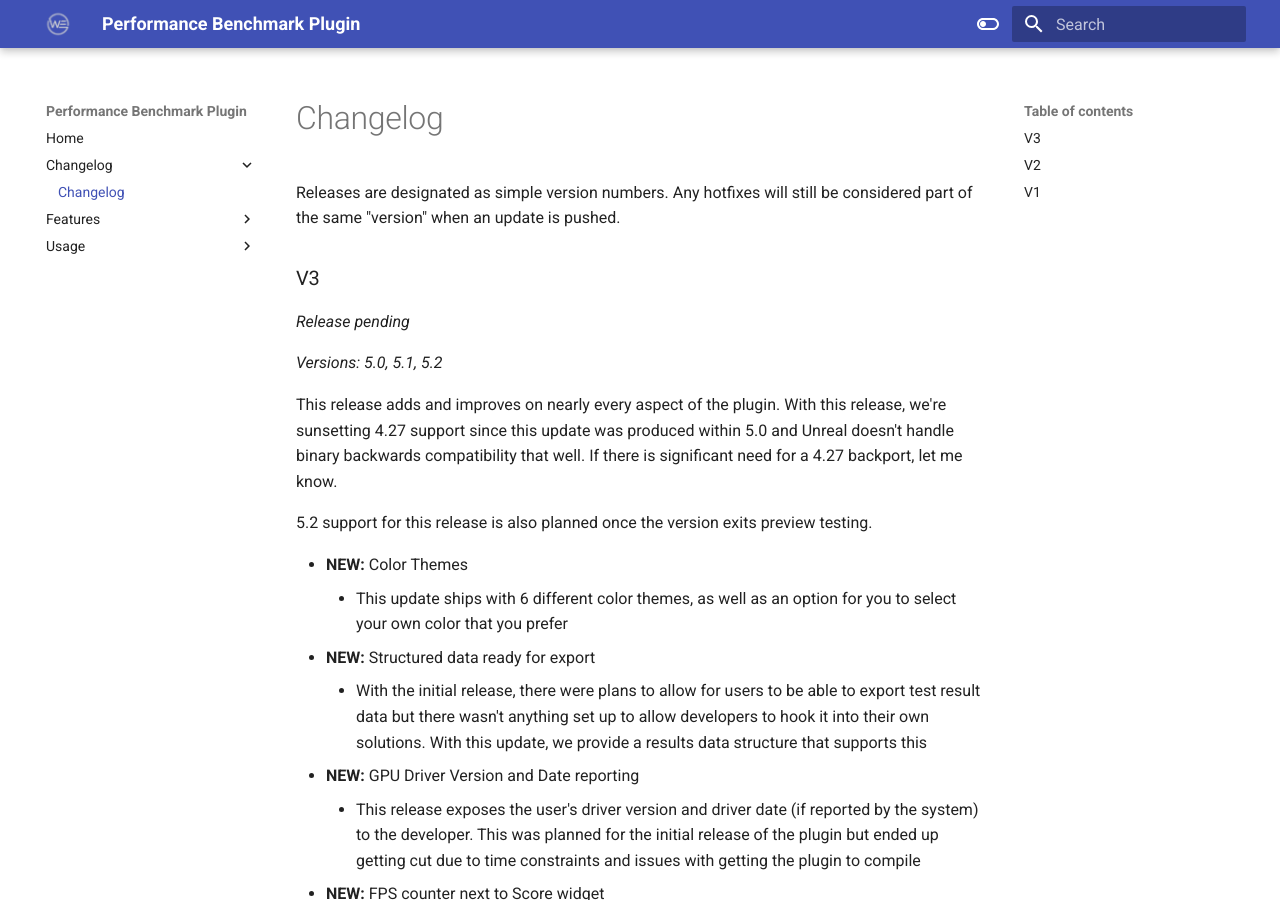
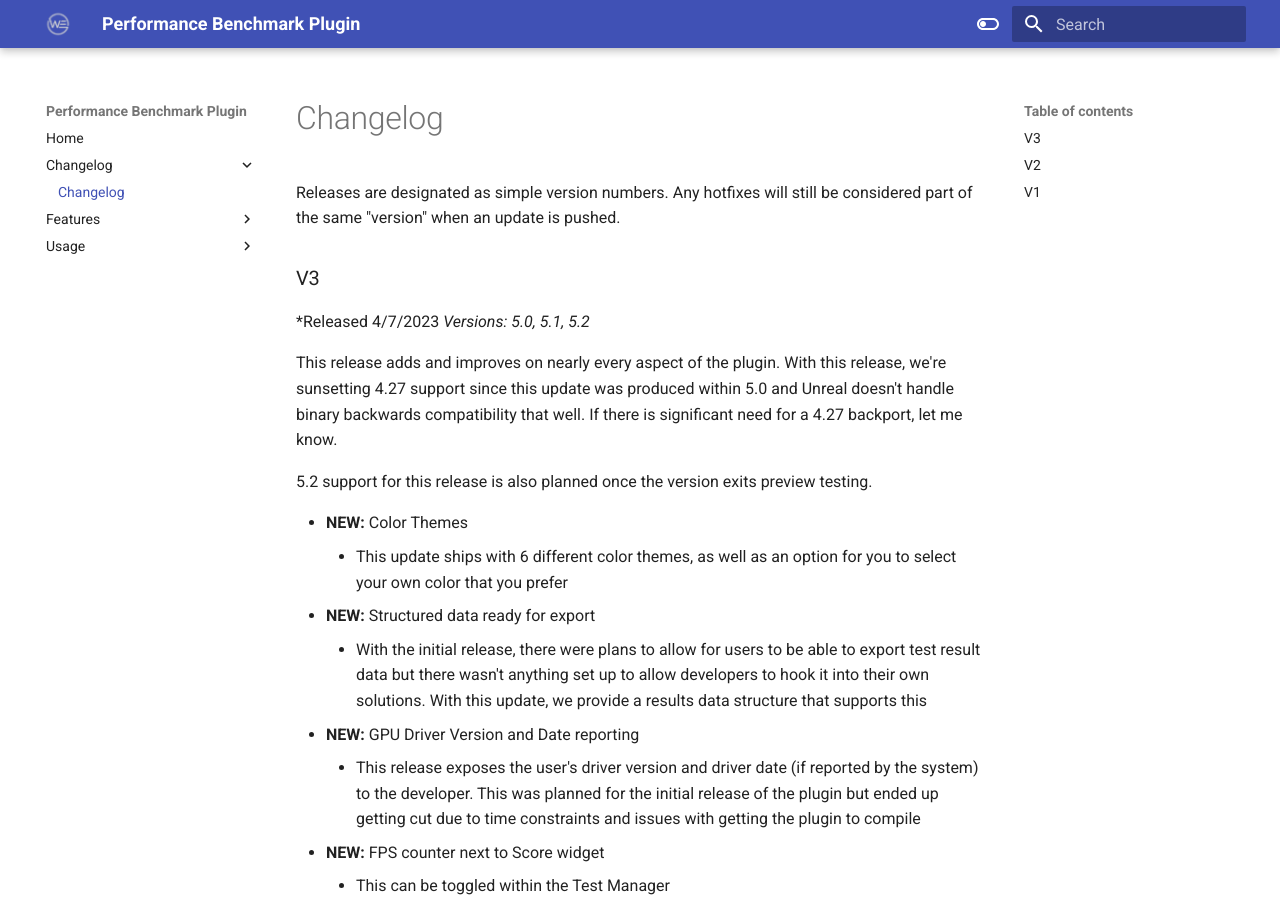
Before and after one commit to warheadent/PerformanceBenchDocs, an MkDocs documentation site: the page built from docs/Changelog/Changelog.md, in a window 1280 px wide and 900 px high. Built offline with MkDocs 1.6.1 and Material for MkDocs 9.7.7, drawn with Linux system fonts in a browser that asks for light colours.

Commit message:
Update release date for V3

```diff
--- a/docs/Changelog/Changelog.md
+++ b/docs/Changelog/Changelog.md
@@ -3,8 +3,7 @@
 Releases are designated as simple version numbers. Any hotfixes will still be considered part of the same "version" when an update is pushed.
 
 ### V3
-*Release pending*
-
+*Released 4/7/2023
 *Versions: 5.0, 5.1, 5.2*
 
 This release adds and improves on nearly every aspect of the plugin. With this release, we're sunsetting 4.27 support since this update was produced within 5.0 and Unreal doesn't handle binary backwards compatibility that well. If there is significant need for a 4.27 backport, let me know.
```
